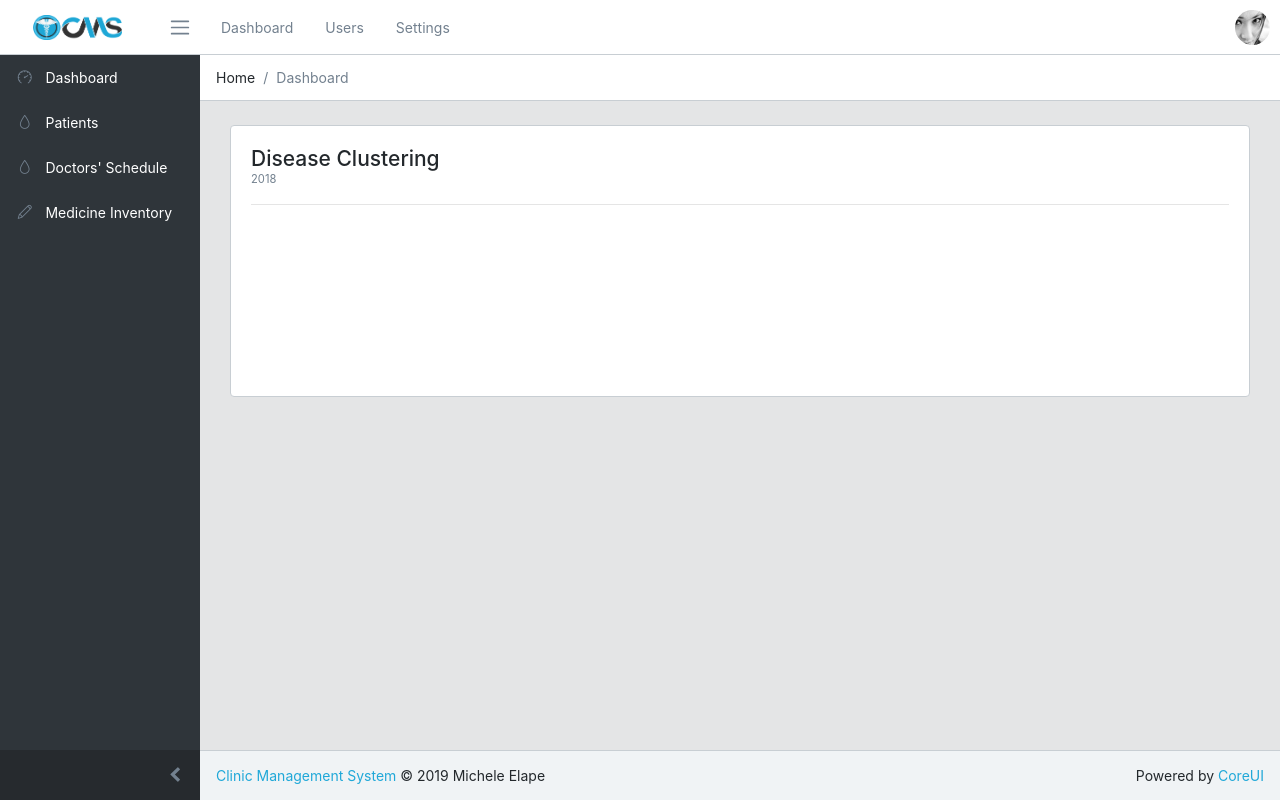
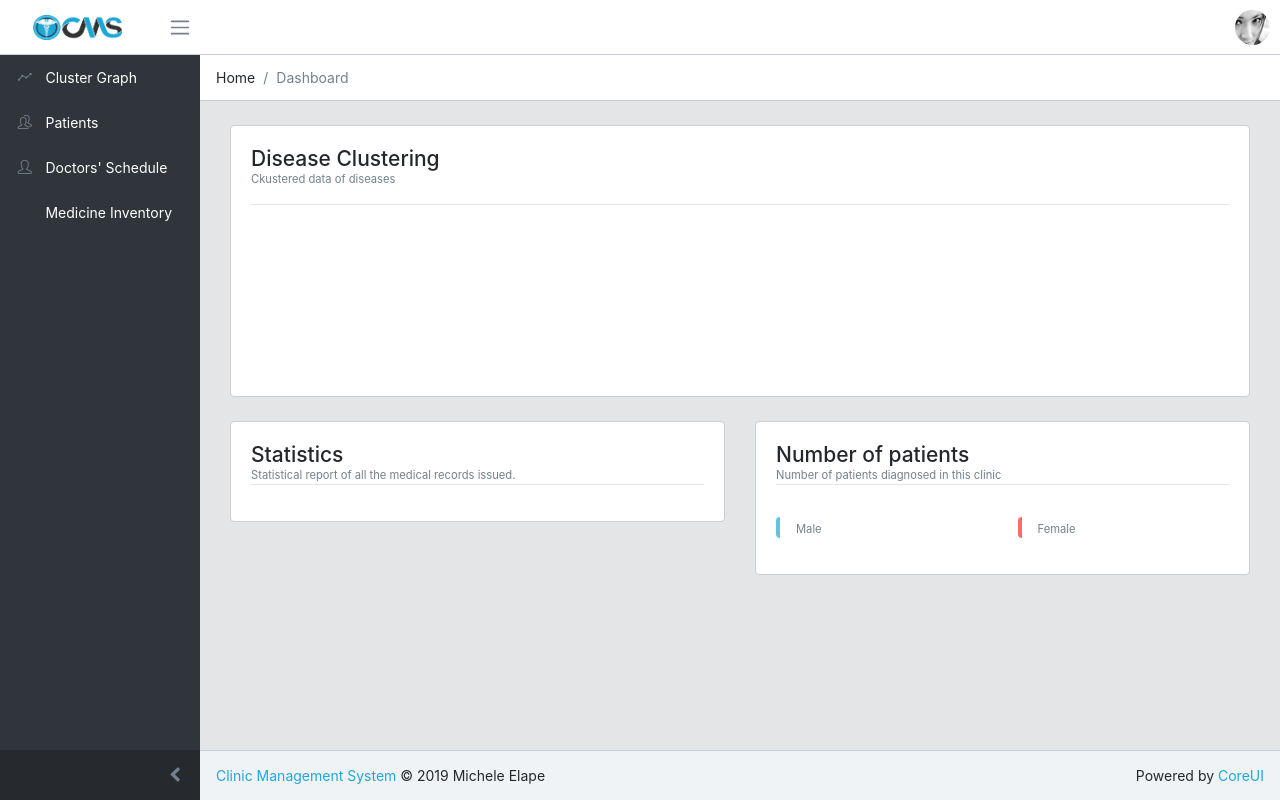
Before and after one commit to rcpelisco/ClinicManagementSystem, a Flask app: template cms/templates/dashboard/index.html in a window 1280 px wide. Run offline with Flask 2, Linux system fonts and the light colour scheme; the template is opened without the code that fills it, so the values that code supplies are empty; a map, chart or similar area stays blank; some libraries are stand-ins or nearby versions.

Commit message:
Added statistical data

```diff
--- a/cms/templates/dashboard/index.html
+++ b/cms/templates/dashboard/index.html
@@ -12,7 +12,7 @@
         <div class="row">
           <div class="col-sm-5">
             <h4 class="card-title mb-0">Disease Clustering</h4>
-            <div class="small text-muted">2018</div>
+            <div class="small text-muted">Ckustered data of diseases</div>
           </div>
         </div>
         <hr>
@@ -21,6 +21,81 @@
         {% else %}
         <canvas id="kmeans" width="400" height="150"></canvas>
         {% endif %}
+      </div>
+    </div>
+  </div>
+</div>
+<div class="row">
+  <div class="col-lg-6">
+    <div class="card">
+      <div class="card-body">
+        <div class="row">
+          <div class="col-sm-8">
+            <h4 class="card-title mb-0">Statistics</h4>
+            <div class="small text-muted">Statistical report of all the medical records issued.</div>
+          </div>
+        </div>
+        <div class="row">
+          <div class="col-sm-12">
+            <hr class="mt-0">
+            {% for findings in statistics.findings %}
+            <div class="progress-group mb-3">
+              <div class="progress-group-prepend">
+                <span class="progress-group-text">{{ findings.name }}</span>
+              </div>
+              <div class="progress-group-bars">
+                <div class="progress-group-header">
+                  <i class="icon-user progress-group-icon"></i>
+                  <div>Male</div>
+                  <div class="ml-auto font-weight-bold mr-2">{{ findings.male_count }}</div>
+                  <div class="text-muted small">({{ ((findings.male_count/(findings.male_count + findings.female_count))*100)|round(2) }}%)</div>
+                </div>
+                <div class="progress progress-xs">
+                  <div class="progress-bar bg-info" role="progressbar" style="width: {{ (findings.male_count/(findings.male_count + findings.female_count))*100 }}%" aria-valuenow="34" aria-valuemin="0" aria-valuemax="100"></div>
+                </div>
+                <div class="progress-group-header">
+                  <i class="icon-user-female progress-group-icon"></i>
+                  <div>Female</div>
+                  <div class="ml-auto font-weight-bold mr-2">{{ findings.female_count }}</div>
+                  <div class="text-muted small">({{ ((findings.female_count/(findings.male_count + findings.female_count))*100)|round(2) }}%)</div>
+                </div>
+                <div class="progress progress-xs">
+                <div class="progress-bar bg-danger" role="progressbar" style="width: {{ (findings.female_count/(findings.male_count + findings.female_count))*100 }}%" aria-valuenow="78" aria-valuemin="0" aria-valuemax="100"></div>
+                </div>
+              </div>
+            </div>
+            {% endfor %}
+          </div>
+        </div>
+      </div>
+    </div>
+  </div>
+  <div class="col-lg-6">
+    <div class="card">
+      <div class="card-body">
+        <div class="row">
+          <div class="col-sm-8">
+            <h4 class="card-title mb-0">Number of patients</h4>
+            <div class="small text-muted">Number of patients diagnosed in this clinic</div>
+          </div>
+        </div>
+        <hr class="mt-0">
+        <div class="row">
+          <div class="col-sm-6">
+            <div class="callout callout-info">
+              <small class="text-muted">Male</small>
+              <br>
+              <strong class="h4">{{ statistics.patient_count.male }}</strong>
+            </div>
+          </div>
+          <div class="col-sm-6">
+            <div class="callout callout-danger">
+              <small class="text-muted">Female</small>
+              <br>
+              <strong class="h4">{{ statistics.patient_count.female }}</strong>
+            </div>
+          </div>
+        </div>
       </div>
     </div>
   </div>
--- a/cms/templates/master.html
+++ b/cms/templates/master.html
@@ -15,8 +15,6 @@
     <link href="{{ url_for('static', filename='vendors/simple-line-icons/css/simple-line-icons.css') }}" rel="stylesheet">
     <link href="{{ url_for('static', filename='css/style.css') }}" rel="stylesheet">
     <link href="{{ url_for('static', filename='vendors/pace-progress/css/pace.min.css') }}" rel="stylesheet">
-    <link href="{{ url_for('static', filename='vendors/dataTables/css/dataTables.min.css') }}" rel="stylesheet">
-    <link href="{{ url_for('static', filename='vendors/selectize/dist/css/selectize.bootstrap3.min.css') }}" rel="stylesheet">
     <link href="{{ url_for('static', filename='css/custom.css') }}" rel="stylesheet">
     {% block stylesheet %}
     {% endblock stylesheet %}
@@ -33,7 +31,7 @@
       <button class="navbar-toggler sidebar-toggler d-md-down-none" type="button" data-toggle="sidebar-lg-show">
         <span class="navbar-toggler-icon"></span>
       </button>
-      <ul class="nav navbar-nav d-md-down-none">
+      <!-- <ul class="nav navbar-nav d-md-down-none">
         <li class="nav-item px-3">
           <a class="nav-link" href="#">Dashboard</a>
         </li>
@@ -43,7 +41,7 @@
         <li class="nav-item px-3">
           <a class="nav-link" href="#">Settings</a>
         </li>
-      </ul>
+      </ul> -->
       {% include "user-menu.html" %}
     </header>
     <div class="app-body">
@@ -76,9 +74,6 @@
     <script src="{{ url_for('static', filename='vendors/perfect-scrollbar/dist/perfect-scrollbar.min.js') }}"></script>
     <script src="{{ url_for('static', filename='vendors/@coreui/coreui/dist/js/coreui.min.js') }}"></script>
     <script src="{{ url_for('static', filename='vendors/@coreui/coreui-plugin-chartjs-custom-tooltips/dist/js/custom-tooltips.min.js') }}"></script>
-    <script src="{{ url_for('static', filename='vendors/dataTables/js/dataTables.min.js') }}"></script>
-    <script src="{{ url_for('static', filename='vendors/selectize/dist/js/selectize.min.js') }}"></script>
-    {# <script src="{{ url_for('static', filename='js/main.js') }}"></script> #}
     {% block javascript %}
     {% endblock javascript %}
   </body>
--- a/cms/templates/medical_records/create.html
+++ b/cms/templates/medical_records/create.html
@@ -2,6 +2,7 @@
 
 {% block stylesheet %}
 <link href="{{ url_for('static', filename='vendors/tempusdominus-datetimepicker/css/main.min.css') }}" rel="stylesheet">
+<link href="{{ url_for('static', filename='vendors/selectize/dist/css/selectize.bootstrap3.min.css') }}" rel="stylesheet">
 {% endblock stylesheet %}
 
 {% block content %}
@@ -111,6 +112,7 @@
 {% endblock content %}
 
 {% block javascript %}
+<script src="{{ url_for('static', filename='vendors/selectize/dist/js/selectize.min.js') }}"></script>
 <script src="{{ url_for('static', filename='vendors/moment/moment.js') }}"></script>
 <script src="{{ url_for('static', filename='vendors/tempusdominus-datetimepicker/js/main.min.js') }}"></script>
 <script>
--- a/cms/templates/medical_records/edit.html
+++ b/cms/templates/medical_records/edit.html
@@ -2,6 +2,7 @@
 
 {% block stylesheet %}
 <link href="{{ url_for('static', filename='vendors/tempusdominus-datetimepicker/css/main.min.css') }}" rel="stylesheet">
+<link href="{{ url_for('static', filename='vendors/selectize/dist/css/selectize.bootstrap3.min.css') }}" rel="stylesheet">
 {% endblock stylesheet %}
 
 {% block content %}
@@ -111,6 +112,7 @@
 {% endblock content %}
 
 {% block javascript %}
+<script src="{{ url_for('static', filename='vendors/selectize/dist/js/selectize.min.js') }}"></script>
 <script src="{{ url_for('static', filename='vendors/moment/moment.js') }}"></script>
 <script src="{{ url_for('static', filename='vendors/tempusdominus-datetimepicker/js/main.min.js') }}"></script>
 <script>
--- a/cms/templates/medical_records/index.html
+++ b/cms/templates/medical_records/index.html
@@ -1,4 +1,8 @@
 {% extends "master.html" %}
+
+{% block stylesheet %}
+<link href="{{ url_for('static', filename='vendors/dataTables/css/dataTables.min.css') }}" rel="stylesheet">
+{% endblock stylesheet %}
 
 {% block content %}
 <div class="row">
@@ -52,6 +56,8 @@
 {% endblock content %}
 
 {% block javascript %}
+
+<script src="{{ url_for('static', filename='vendors/dataTables/js/dataTables.min.js') }}"></script>
 <script>
   $(function() {
     $('#patients-table').DataTable({
--- a/cms/templates/medicine_inventory/index.html
+++ b/cms/templates/medicine_inventory/index.html
@@ -1,4 +1,8 @@
 {% extends "master.html" %}
+
+{% block stylesheet %}
+<link href="{{ url_for('static', filename='vendors/dataTables/css/dataTables.min.css') }}" rel="stylesheet">
+{% endblock stylesheet %}
 
 {% block content %}
 <div class="row">
@@ -38,6 +42,8 @@
 {% endblock content %}
 
 {% block javascript %}
+
+<script src="{{ url_for('static', filename='vendors/dataTables/js/dataTables.min.js') }}"></script>
 <script>
   $(function() {
     $('#patients-table').DataTable({
--- a/cms/templates/patients/index.html
+++ b/cms/templates/patients/index.html
@@ -1,4 +1,8 @@
 {% extends "master.html" %}
+
+{% block stylesheet %}
+<link href="{{ url_for('static', filename='vendors/dataTables/css/dataTables.min.css') }}" rel="stylesheet">
+{% endblock stylesheet %}
 
 {% block content %}
 <div class="row">
@@ -55,6 +59,7 @@
 {% endblock content %}
 
 {% block javascript %}
+<script src="{{ url_for('static', filename='vendors/dataTables/js/dataTables.min.js') }}"></script>
 <script>
   $(function() {
     $('#patients-table').DataTable()
--- a/cms/templates/patients/view.html
+++ b/cms/templates/patients/view.html
@@ -29,6 +29,10 @@
                   <div class="row">
                     <div class="col-lg-4">Address:</div>
                     <div class="col-lg-8">{{ patient.address }}</div>
+                </div>
+                  <div class="row">
+                    <div class="col-lg-4">Contact no.:</div>
+                    <div class="col-lg-8">{{ patient.contact_no }}</div>
                 </div>
               </div>
             </div>
--- a/cms/templates/sidebar.html
+++ b/cms/templates/sidebar.html
@@ -3,20 +3,20 @@
     <ul class="nav">
       <li class="nav-item">
         <a class="nav-link" href="{{ url_for('dashboard.index') }}">
-          <i class="nav-icon icon-speedometer"></i> Dashboard
+          <i class="nav-icon icon-graph"></i> Cluster Graph
         </a>
       </li>
       <li class="nav-item">
         <a class="nav-link" href="{{ url_for('patients.index') }}">
-          <i class="nav-icon icon-drop"></i> Patients</a>
+          <i class="nav-icon icon-people"></i> Patients</a>
       </li>
       <li class="nav-item">
         <a class="nav-link" href="{{ url_for('doctors_schedule.index') }}">
-          <i class="nav-icon icon-drop"></i> Doctors' Schedule</a>
+          <i class="nav-icon icon-user"></i> Doctors' Schedule</a>
       </li>
       <li class="nav-item">
         <a class="nav-link" href="{{ url_for('medicine_inventory.index') }}">
-          <i class="nav-icon icon-pencil"></i> Medicine Inventory</a>
+          <i class="nav-icon icon-file"></i> Medicine Inventory</a>
       </li>
     </ul>
   </nav>
```
Also changed, not shown: cms/dashboard/routes.py (+98 -49 lines), cms/models.py (+10 -6 lines).
